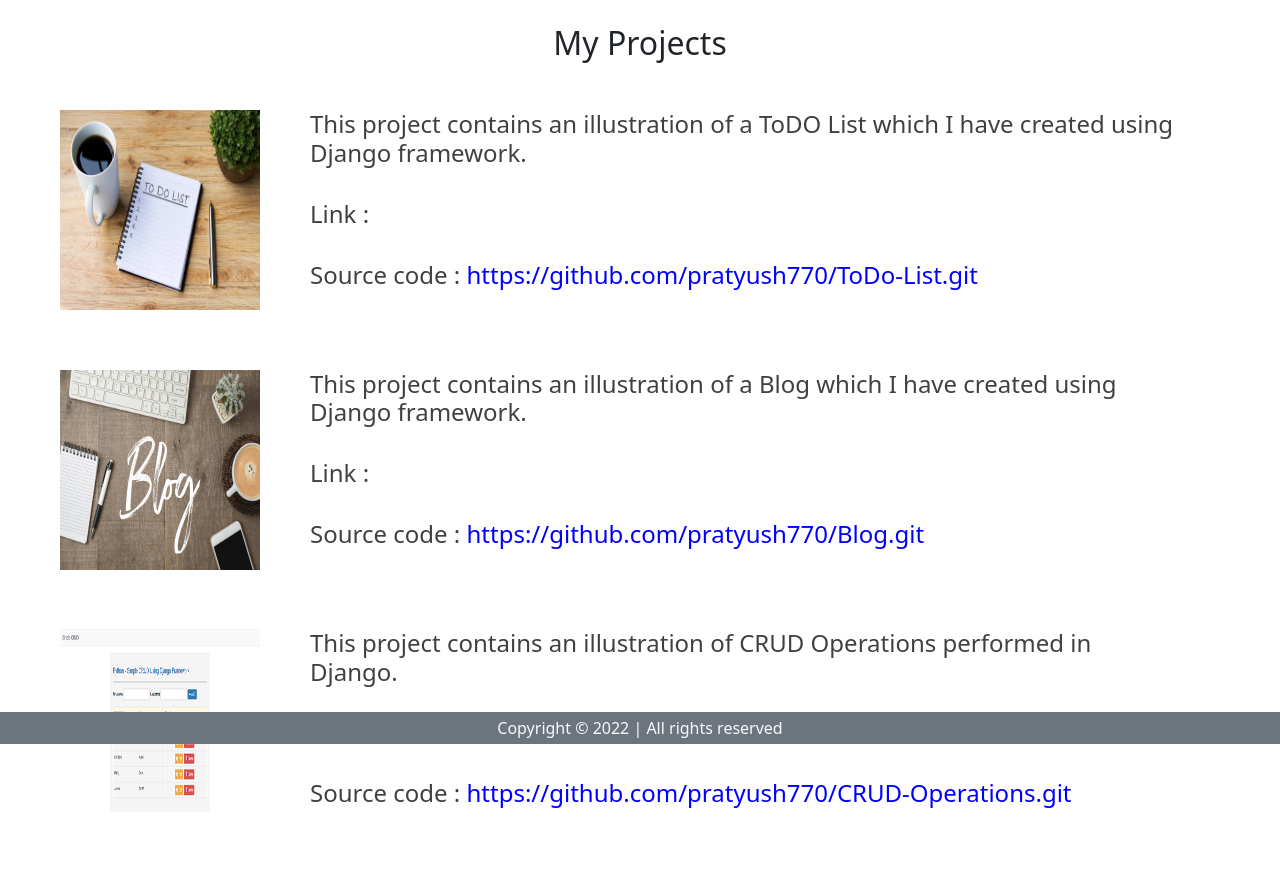
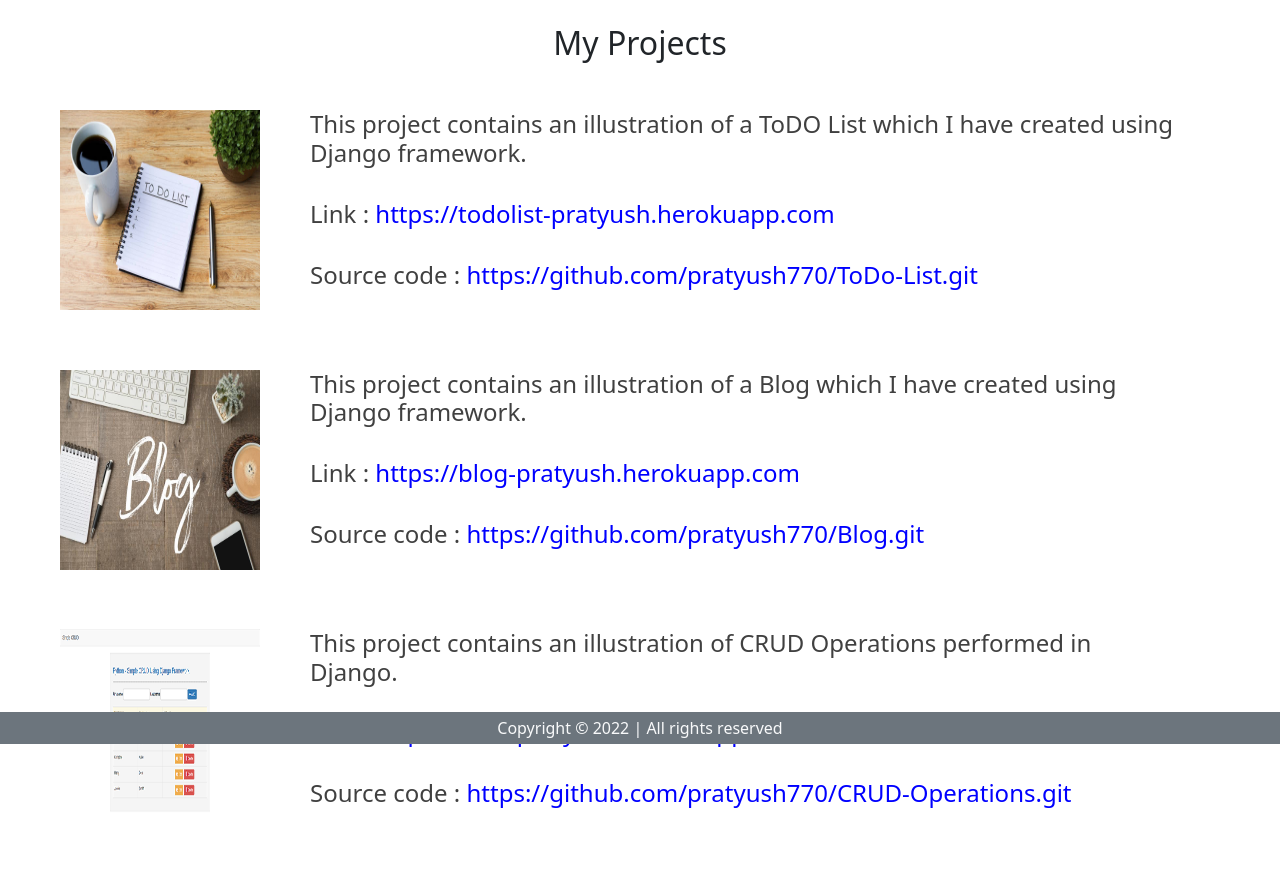
Before and after one commit to pratyush770/Portfolio, a Django app: page /projects in a window 1280 px wide. Shown: the part 56-944 px from the top of the page. Run offline with Django 4.2, Linux system fonts and the light colour scheme.

Commit message:
first commit

```diff
--- a/templates/projects.html
+++ b/templates/projects.html
@@ -12,7 +12,7 @@
     <img src="{% static 'pic 19.jpg' %}" height="200" width="200" class="img-left">
     <h4 style="font-weight:normal;color:rgba(0, 0, 0, 0.750)"> This project contains an illustration of a ToDO List which I have created using Django framework. </h4>
     <br>
-    <h4 style="font-weight:normal;color:rgba(0, 0, 0, 0.750)"> Link : </h4>
+    <h4 style="font-weight:normal;color:rgba(0, 0, 0, 0.750)"> Link : <a href="https://todolist-pratyush.herokuapp.com/" target="_blank"> https://todolist-pratyush.herokuapp.com </a> </h4>
     <br>
     <h4 style="font-weight:normal;color:rgba(0, 0, 0, 0.750)"> Source code : <a href="https://github.com/pratyush770/ToDo-List.git" target="_blank"> https://github.com/pratyush770/ToDo-List.git </a> </h4>
 </div>
@@ -21,7 +21,7 @@
     <img src="{% static 'pic 20.jpg' %}" height="200" width="200" class="img-left1">
     <h4 style="font-weight:normal;color:rgba(0, 0, 0, 0.750)"> This project contains an illustration of a Blog which I have created using Django framework. </h4>
     <br>
-    <h4 style="font-weight:normal;color:rgba(0, 0, 0, 0.750)"> Link : </h4>
+    <h4 style="font-weight:normal;color:rgba(0, 0, 0, 0.750)"> Link : <a href="https://blog-pratyush.herokuapp.com/" target="_blank"> https://blog-pratyush.herokuapp.com </a> </h4>
     <br>
     <h4 style="font-weight:normal;color:rgba(0, 0, 0, 0.750)"> Source code : <a href="https://github.com/pratyush770/Blog.git" target="_blank"> https://github.com/pratyush770/Blog.git </a> </h4>
 </div>
@@ -30,7 +30,7 @@
     <img src="{% static 'pic 21.jpg' %}" height="200" width="200" class="img-left1">
     <h4 style="font-weight:normal;color:rgba(0, 0, 0, 0.750)"> This project contains an illustration of CRUD Operations performed in Django. </h4>
     <br>
-    <h4 style="font-weight:normal;color:rgba(0, 0, 0, 0.750)"> Link : </h4>
+    <h4 style="font-weight:normal;color:rgba(0, 0, 0, 0.750)"> Link : <a href="https://crud-pratyush.herokuapp.com/" target="_blank"> https://crud-pratyush.herokuapp.com</a></h4>
     <br>
     <h4 style="font-weight:normal;color:rgba(0, 0, 0, 0.750)"> Source code : <a href="https://github.com/pratyush770/CRUD-Operations.git" target="_blank"> https://github.com/pratyush770/CRUD-Operations.git </a> </h4>
 </div>
```
